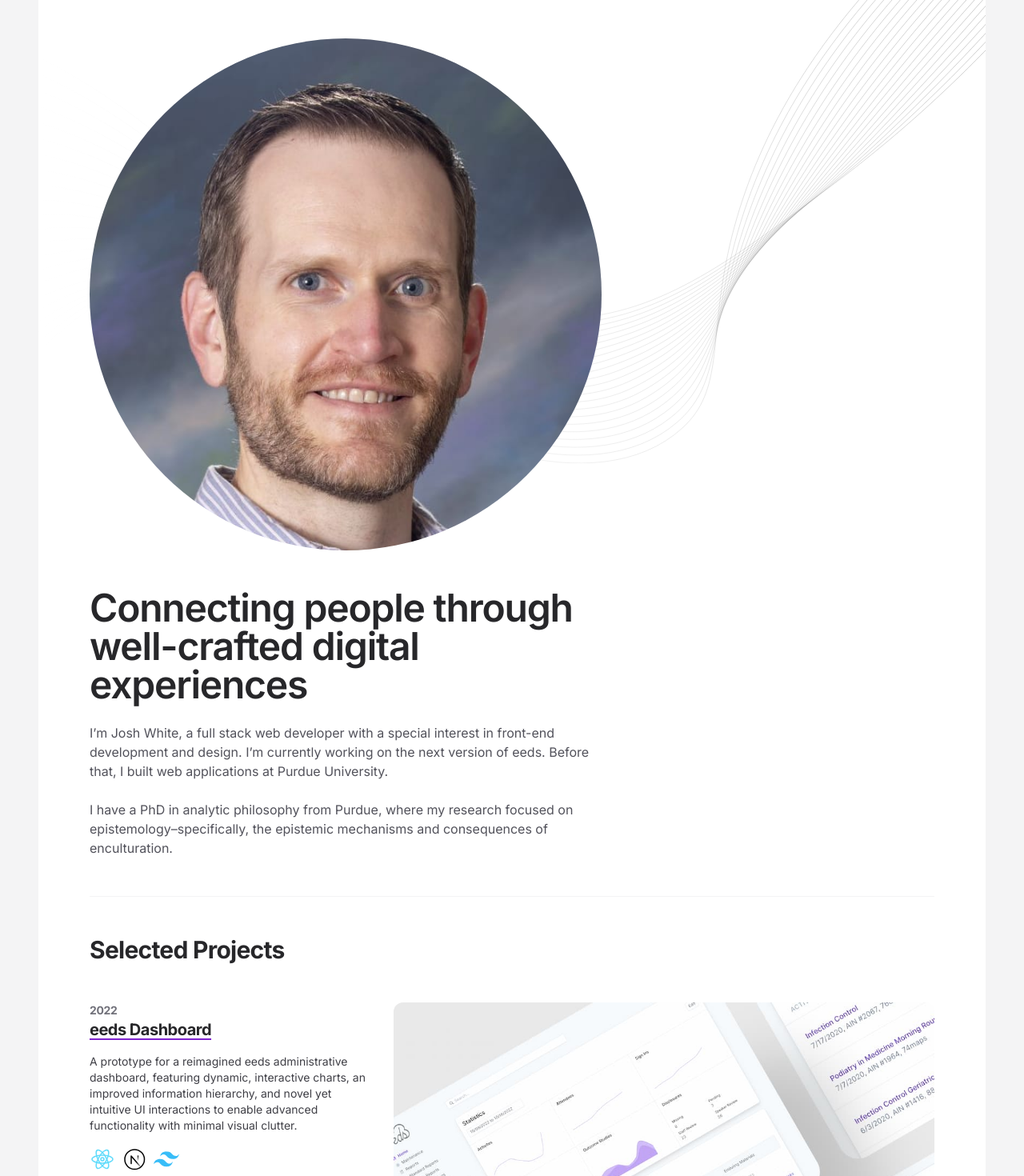
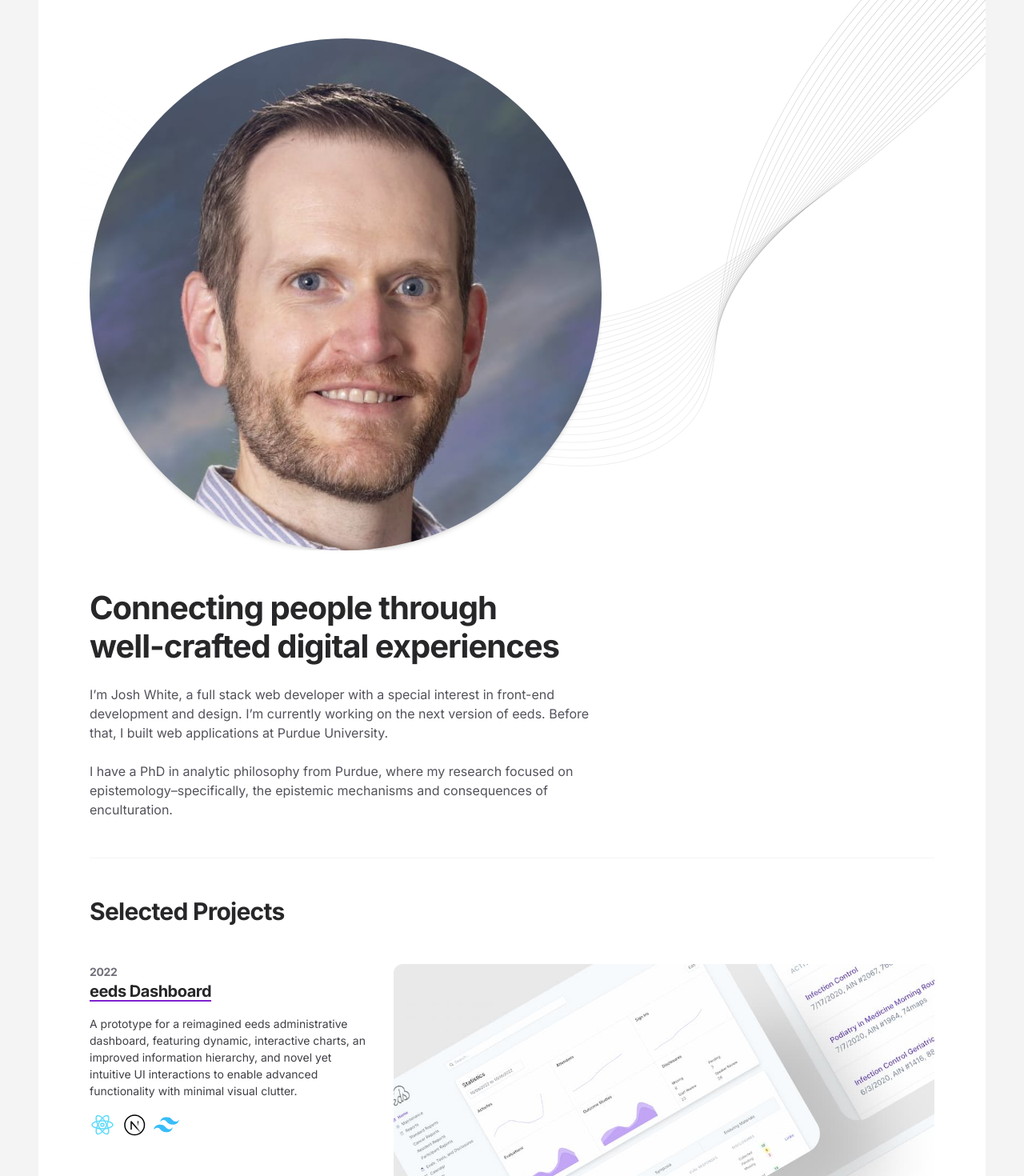
Before and after one commit to Josh865/josh-white, a Next.js app: page / in a window 1280 px wide. Shown: the top 1470 px of the page at 80% size. Built offline with nearby package versions, Linux system fonts and the light colour scheme.

Commit message:
Tweak sizing

```diff
--- a/src/pages/index.jsx
+++ b/src/pages/index.jsx
@@ -193,11 +193,13 @@ export default function Home() {
                   src={joshImage}
                   alt="Josh White"
                   sizes="4rem"
-                  className="h-16 w-16 rounded-full bg-zinc-100 object-cover"
+                  className="h-12 w-12 rounded-full bg-zinc-100 object-cover shadow-md md:h-16 md:w-16"
                   priority
                 />
-                <h1 className="mt-12 text-3xl font-semibold tracking-tight text-zinc-800 sm:text-5xl">
-                  Connecting people through well-crafted digital experiences
+                <h1 className="mt-10 text-3xl font-bold tracking-tight text-zinc-800 sm:text-[2.5rem] sm:leading-[3rem] md:mt-12">
+                  Connecting people through
+                  <br className="hidden md:block" /> well-crafted digital
+                  experiences
                 </h1>
                 <p className="mt-6 text-base text-zinc-600 dark:text-zinc-400">
                   I’m Josh White, a full stack web developer with a special
@@ -259,7 +261,7 @@ export default function Home() {
                           {project.year}
                         </p>
                         <p
-                          className="mt-4 text-sm text-zinc-700"
+                          className="mt-4 text-sm leading-[1.5] text-zinc-700"
                           dangerouslySetInnerHTML={{
                             __html: project.description,
                           }}
```
